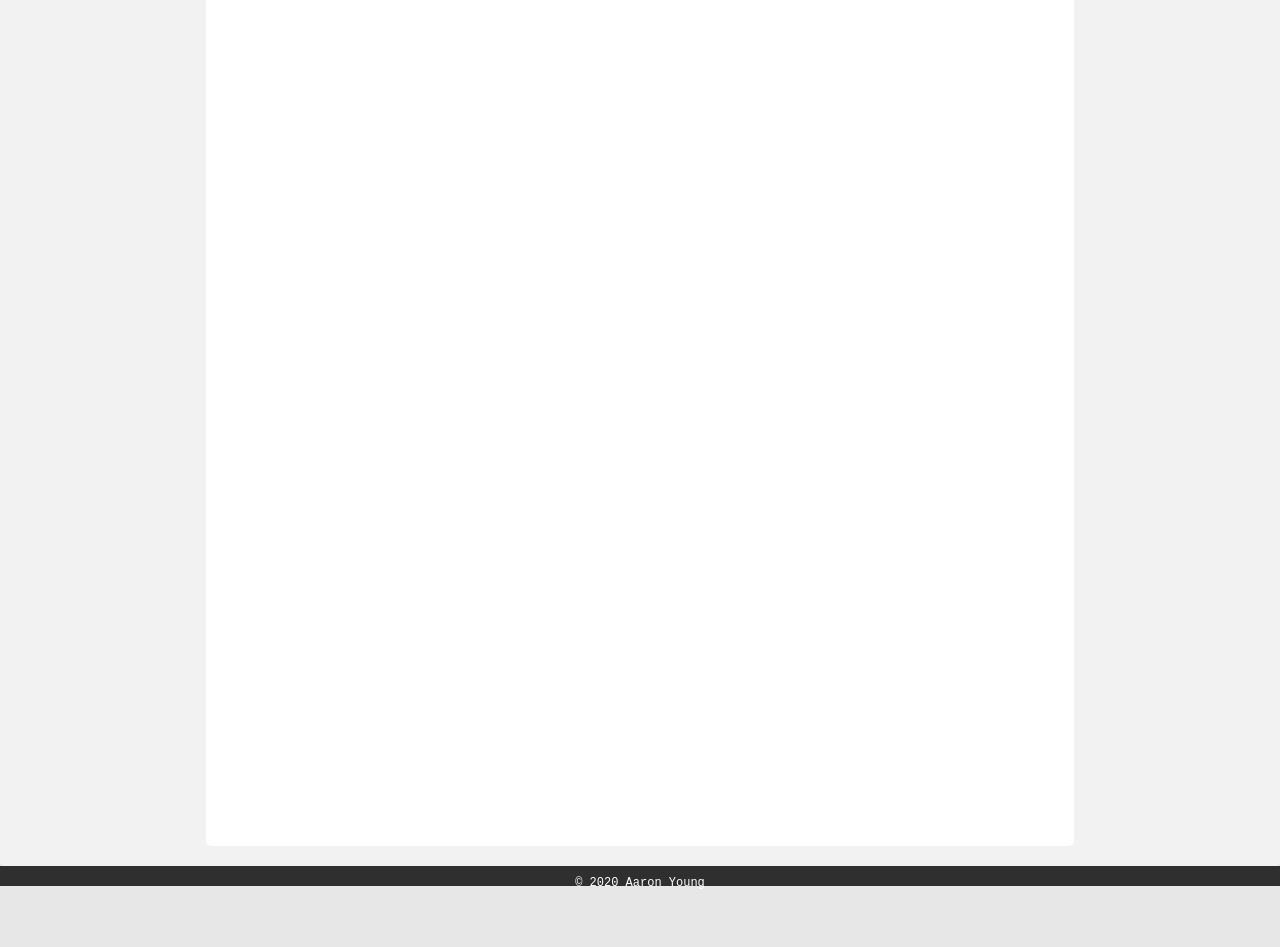
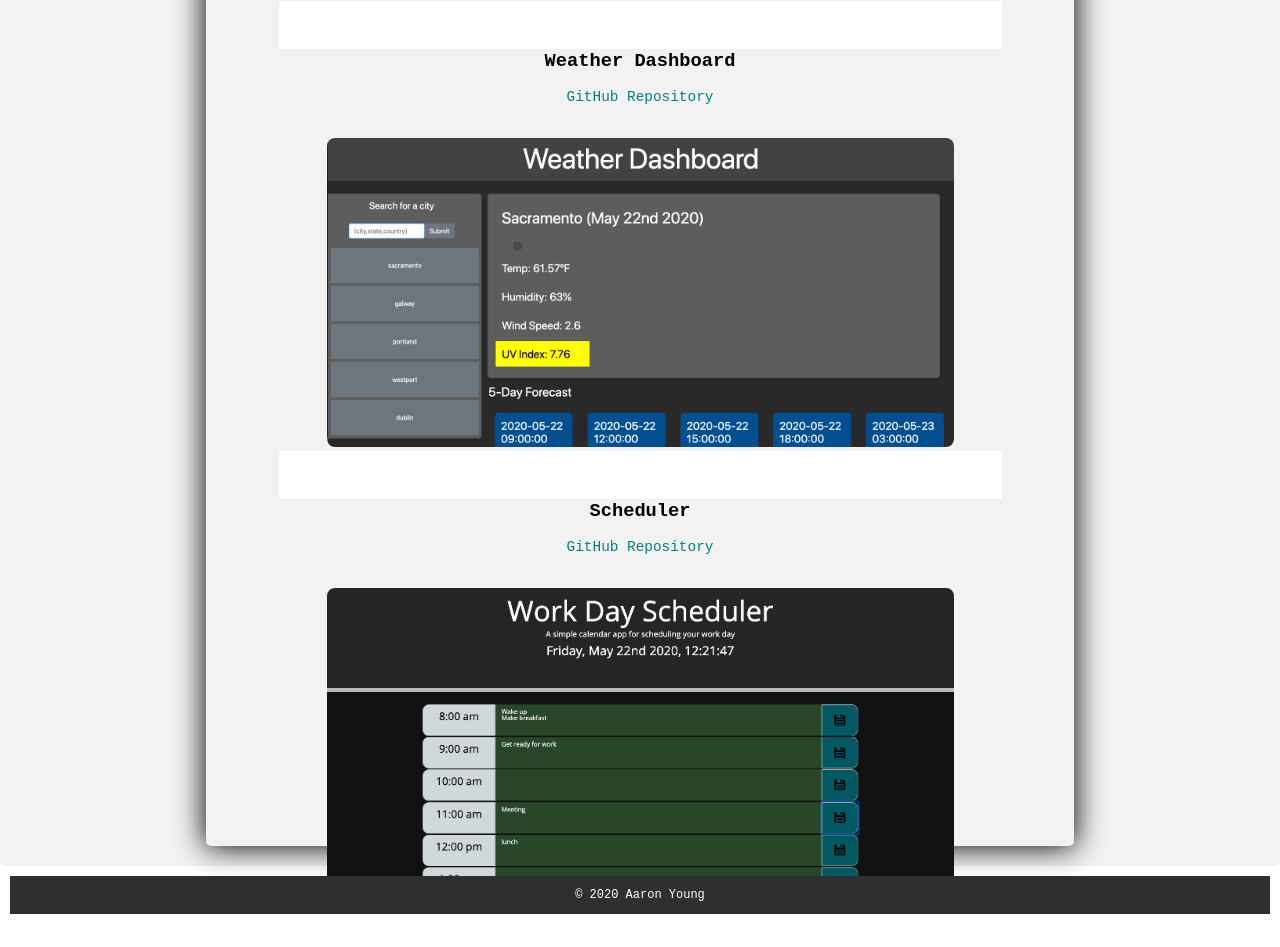
Before and after one commit to Ashaw916/portfolio, a plain HTML site: page portfolio.html in a window 1280 px wide. Shown: the part 934-1881 px from the top of the page. Before the commit the page ends 1825 px from the top, so only its background shows below. Drawn offline with Linux system fonts and the light colour scheme.

Commit message:
added to portfolio

```diff
--- a/assets/css/style.css
+++ b/assets/css/style.css
@@ -3,17 +3,16 @@ margin: 0;
 padding: 0;
 }
 
-
 body {
     font-family: 'Courier New', Courier, monospace;
-    background-color: rgb(231, 231, 231);
+    background-color: none;
 
 }
 
 #main {
-    margin: 0 5rem;
+    margin: 0;
 
-    background-color: white;
+    background-color: none;
 }
 
 nav {
@@ -23,17 +22,10 @@ nav {
     margin: 0;
     padding: 0;
     display: block;
+    box-shadow: 0px 0px 30px 5px black;
+
 
 }
-
-/*label.logo {
-    color: white;
-    font-size: 2rem;
-    font-weight: lighter;
-    line-height: 7rem;
-    padding: 0 5rem;
-
-}*/
 
 nav ul {
     float: right;
@@ -49,6 +41,7 @@ nav ul li {
 nav ul li a {
     color: rgb(47,47,47);
 }
+
 a.active, a:hover {
     background: black
 }
@@ -60,11 +53,13 @@ nav ul li a {
     font-weight: lighter;
     padding: 10px 20px;
     margin: 10px 0px;
+
 }
 
 #main {
     padding: 1rem;
     height: 100rem;
+    box-shadow: 0px 0px 30px 1px black;
 
 }
 
@@ -95,7 +90,6 @@ nav ul li a {
     display: inline-block;
     margin: 0;
     padding: 10px;
-    background-color: rgb(47,47,47);
     color: white;
     font-weight: lighter;
     font-size: .75rem;
@@ -135,6 +129,43 @@ input[type=submit]:hover {
   border-radius: 5px;
   background-color: #f2f2f2;
   padding: 20px;
+
+}
+
+#port-main-text {
+    text-align: center;
+    justify-content: center;
+    align-content: center;
+    align-items: center;
+
+}
+#port-main-text h3 {
+    padding: 1rem;
+}
+#port-main-text a {
+    font-size: .9rem;
+    text-decoration: none;
+    background-color: none;
+    color: teal;
+    padding: 1rem;
+}
+.plink {
+    color: black;
+    background-color: white;
+}
+
+.imglink {
+    width: 75%;
+    height: 40%;
+    margin: 2rem;
+    border-radius: .5rem;
+    background-color: none;
+}
+
+.page-footer {
+    margin: 0;
+    background-color: rgb(47,47,47);
+    padding: .75rem;
 }
 
 /*
--- a/portfolio.html
+++ b/portfolio.html
@@ -16,6 +16,7 @@
         <ul>
             <li><a href="index.html"><span style="color: white;">About</span></a></li>
             <li><a href="portfolio.html"><span style="color: white;">Portfolio</span></a></li>
+            <li><a href="resume.html"><span style="color: white;">Resume</span></a></li>
             <li><a href="contact.html"><span style="color: white;">Contact</span></a></li>
         </ul>
     </nav>
@@ -30,8 +31,22 @@
 
                     <h1 id="heading">Portfolio</h1>
                     <br><br><br><br><hr>
-                    <div id="main-text">
-                        <p>Coming soon...</p>
+                    <div id="port-main-text">
+                        <a href="https://github.com/Ashaw916"><h3>GitHub Profile</h3></a>
+
+                        <h3>Trail Locator</h3>
+                        <a href="https://github.com/Ashaw916/trail-locator">GitHub Repository</a>
+                        <a class="plink" href="https://ashaw916.github.io/trail-locator/"><img class="imglink" src="./assets/images/trail-locator.png" alt=""></a>
+                        <br>
+                        <h3>Weather Dashboard</h3>
+                        <a href="https://github.com/Ashaw916/weather_dashboard">GitHub Repository</a>
+                        <a class="plink" href="https://ashaw916.github.io/weather_dashboard/"><img class="imglink" src="./assets/images/weather.png" alt=""></a>
+                        <br>
+                        <h3>Scheduler</h3>
+                        <a href="https://github.com/Ashaw916/scheduler">GitHub Repository</a>
+                        <a class="plink" href="https://ashaw916.github.io/scheduler/"><img class="imglink" src="./assets/images/schedule.png" alt=""></a>
+                        <br>
+
                     </div>
 
 
```
Also changed, not shown: contact.html (+2 -1 lines), index.html (+1 -0 lines), resume.html (added, +48 -0 lines), assets/images/schedule.png (added), assets/images/weather.png (added), 1 other file. Lines whose indentation alone changed are shown as unchanged.
